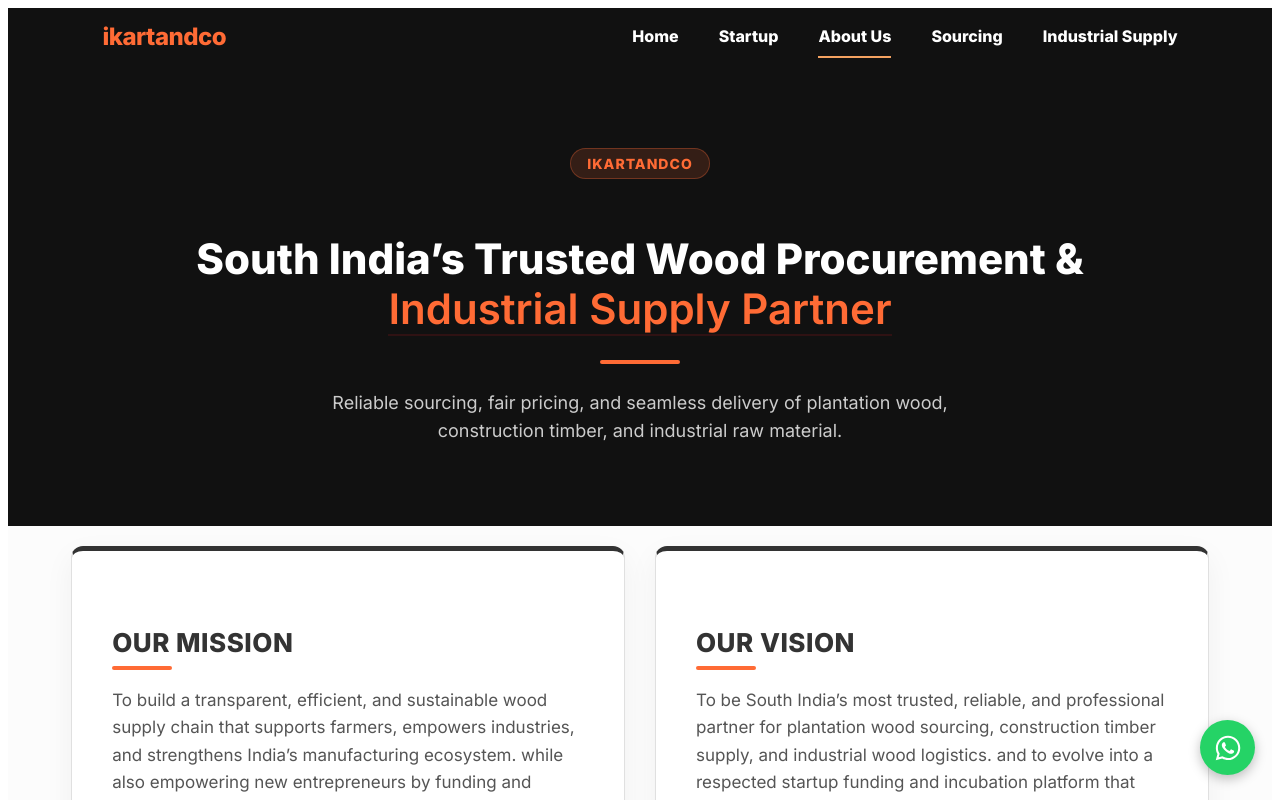
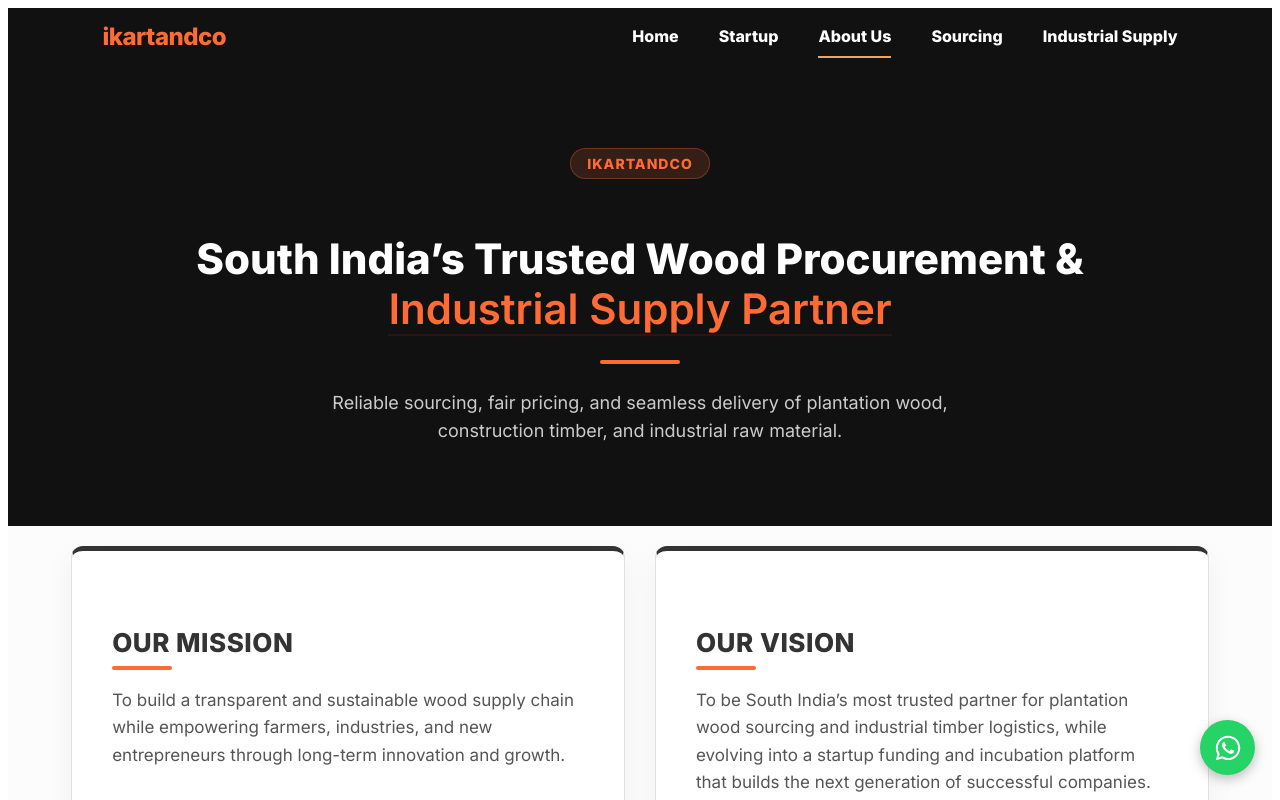
Before and after one commit to techhutinnovations-maker/ikartandco, a React (Vite) app: page /aboutus in a window 1280 px wide. Shown: the top 800 px of the page. Built offline with nearby package versions, Linux system fonts and the light colour scheme.

Commit message:
content changes

```diff
--- a/src/components/CompanyProfile.jsx
+++ b/src/components/CompanyProfile.jsx
@@ -58,17 +58,13 @@
           <div className="mv-card mission">
             <h3 className="mv-title">Our Mission</h3>
             <p className="mv-text">
-              To build a transparent, efficient, and sustainable wood supply chain that
-              supports farmers, empowers industries, and strengthens India’s manufacturing ecosystem.
-              while also empowering new entrepreneurs by funding and nurturing innovative business ideas for long-term growth.
+              To build a transparent and sustainable wood supply chain while empowering farmers, industries, and new entrepreneurs through long-term innovation and growth.
             </p>
           </div>
           <div className="mv-card vision">
             <h3 className="mv-title">Our Vision</h3>
             <p className="mv-text">
-              To be South India’s most trusted, reliable, and professional partner for
-              plantation wood sourcing, construction timber supply, and industrial wood logistics.
-              and to evolve into a respected startup funding and incubation platform that helps build the next generation of successful companies.
+              To be South India’s most trusted partner for plantation wood sourcing and industrial timber logistics, while evolving into a startup funding and incubation platform that builds the next generation of successful companies.
             </p>
           </div>
         </div>
--- a/src/components/Contact.jsx
+++ b/src/components/Contact.jsx
@@ -55,9 +55,13 @@
           <h4 className="wc-sub-title">Get in Touch</h4>
           <h2 className="wc-main-title">We’d Love To Hear From You</h2>
           <p className="wc-contact-desc">
-           Looking for a trusted partner for wood procurement, construction timber supply, or industrial raw material?
-ikartandco is here to support farmers, industries, and contractors with reliable, honest, and professional service.
+            <strong>Timber Grades:</strong> 7, 316, 3, 2021, 1803 <br />
+            <strong>Thickness:</strong> 3 inch & above diameter <br /><br />
+
+            Looking for a trusted partner for wood procurement, construction timber supply, or industrial raw material? <br />
+            <strong>ikartandco</strong> is here to support farmers, industries, and contractors with reliable, honest, and professional service.
           </p>
+
 
           <h5 className="wc-sub-title">ikartandco – Efficient. Transparent. Trusted.</h5>
 
--- a/src/components/HeroCarousel.jsx
+++ b/src/components/HeroCarousel.jsx
@@ -13,7 +13,7 @@
     bg: firstwood,
     title: "Masterful Craftsmanship",
     desc: "Experience the art of wood supply with premium-grade materials engineered to meet modern manufacturing standards.",
-    btnText: "Explore Collection",
+    btnText: "Explore",
     btnColor: "#d35400",
     link: "/aboutus"
   },
@@ -22,9 +22,9 @@
     bg: living,
     title: "Timeless Wood Supply",
     desc: "Supplying sustainable, premium-grade wood materials that support plywood, furniture, and paper manufacturing at scale.",
-    btnText: "View Gallery",
-    btnColor: "#8d6e63", // Brownish/Taupe
-    link: "/aboutus"
+    btnText: "Sourcing",
+    btnColor: "#d35400", // Brownish/Taupe
+    link: "/procurement"
   },
   {
     // Image: Close up raw wood texture / Nature
@@ -32,15 +32,15 @@
     title: "Premium Raw Materials",
     desc: "Sourced from the finest forests, our timber ensures durability, distinct grain patterns, and natural beauty.",
     btnText: "Our Materials",
-    btnColor: "#5d4037",
-    link: "/procurement"
+    btnColor: "#d35400",
+    link: "/supply"
   },
   {
     bg: startup,
     title: "Where Ambition Meets Support",
     desc: "We Don’t Just Fund Ideas – We Nurture Them",
     btnText: "Start a Project",
-    btnColor: "#a05a2c",  // warm wood tone
+    btnColor: "#d35400",  // warm wood tone
     link: "/startup"
   }
 ];
--- a/src/components/Startup.jsx
+++ b/src/components/Startup.jsx
@@ -36,7 +36,7 @@
               network, and operational muscle to turn raw ideas into scalable market leaders.
             </p>
             <div className="ss-hero-btns">
-              <a href="#contact" className="ss-btn-primary">Pitch Your Idea</a>
+              <a href="/#contact" className="ss-btn-primary">Pitch Your Idea</a>
               <a href="#approach" className="ss-btn-secondary">Our Philosophy</a>
             </div>
           </motion.div>
```
Also changed, not shown: src/assets/images/startup.jpeg. Lines whose indentation alone changed are shown as unchanged.
